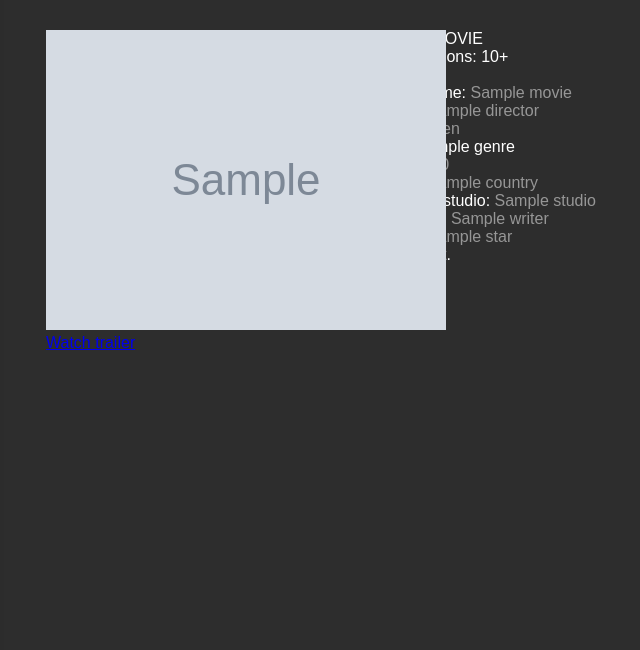
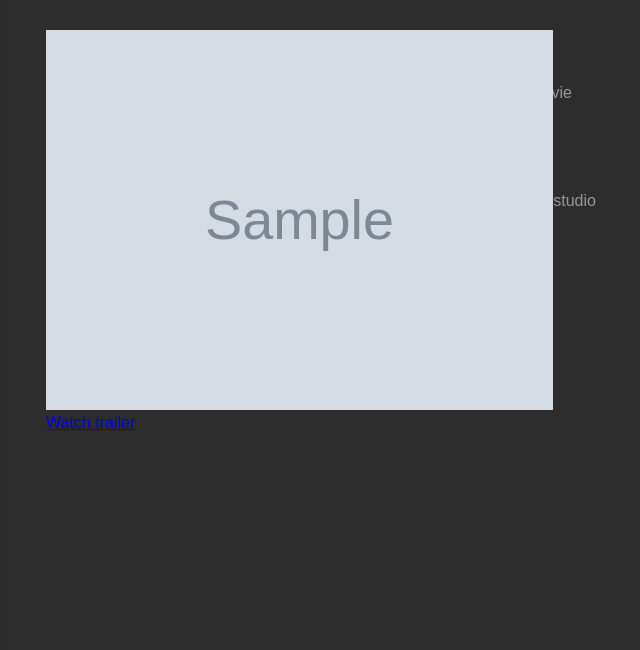
Before and after one commit to oleksandrmerkuloff/movie-theater-website, a Django app: template movies/templates/movies/movie-page.html in a window 1280 px wide. Shown: the part 65-715 px from the top of the page, without its empty margins (0-640 px from the left). Run offline with Django 5.2, Linux system fonts and the light colour scheme; the template is opened without the code that fills it: most values are stand-ins (such as "Sample title", 1, 10 or a date in 2020); grey boxes marked "Sample" are stand-in pictures.

Commit message:
little design fixes

```diff
--- a/movies/static/css/includes/movie-card.css
+++ b/movies/static/css/includes/movie-card.css
@@ -16,7 +16,8 @@
   display: block;
 }
 
-.movie-card img:hover {
+.movie-card img:hover,
+.movie-card > .movie-title:not(:hover) {
   filter: blur(3px);
 }
 
--- a/movies/static/css/movie-page.css
+++ b/movies/static/css/movie-page.css
@@ -18,6 +18,11 @@ body {
     z-index: 2;
     order: 1;
     height: calc(100vh - 160px);
+}
+
+.poster-container img {
+    height: 380px;
+    width: auto;
 }
 
 #col2 {
--- a/movies/templates/movies/movie-page.html
+++ b/movies/templates/movies/movie-page.html
@@ -13,7 +13,9 @@
             <div class="poster-container">
                 <img src="{{ movie.poster.url }}" alt="poster">
             </div>
-            <a href="{{ movie.trailer_link }}" target="_blank">Watch trailer</a>
+            {% if movie.trailer_link %}
+                <a href="{{ movie.trailer_link }}" target="_blank">Watch trailer</a>
+            {% endif %}
         </aside>
         <main id="col2">
             <h2>{{ movie.name|upper }}</h2>
```
Also changed, not shown: media/posters/2025/10/the_thing.jpeg (added).
